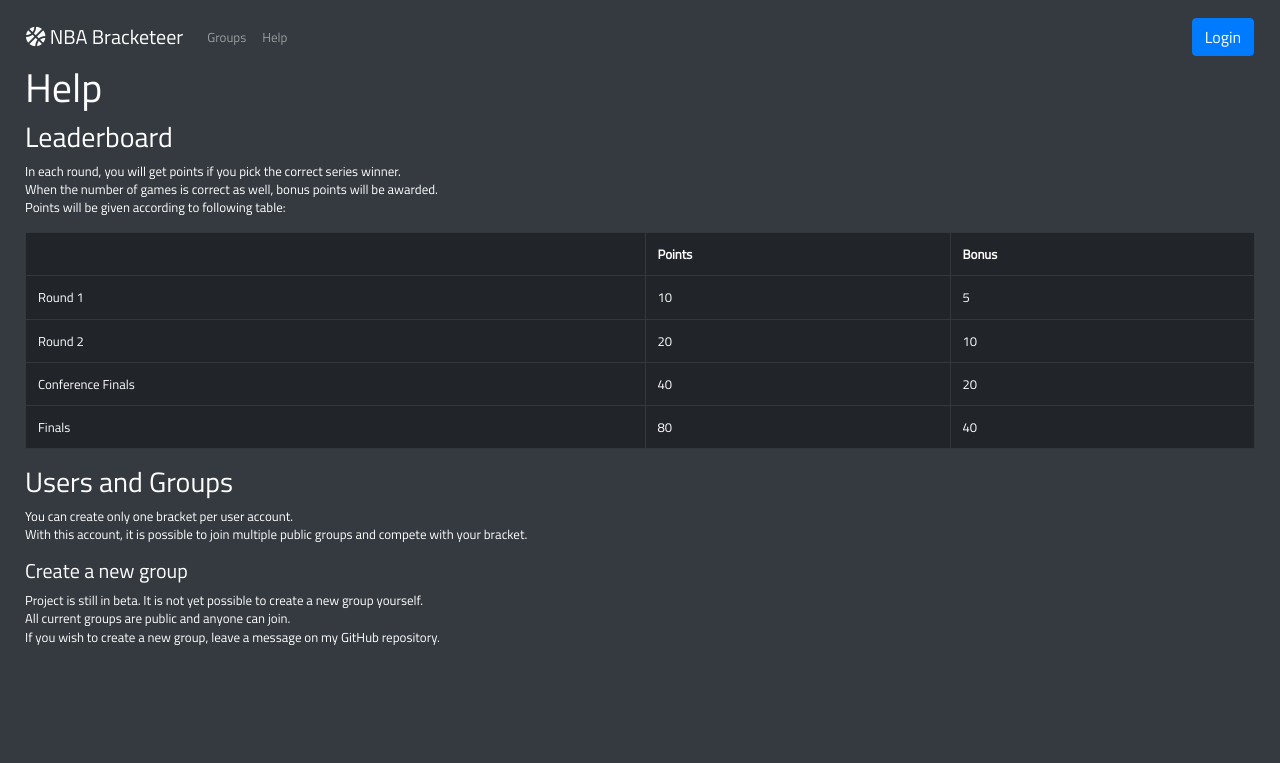
After one commit to stijnh92/bracketeer, a Django app: page /help in a window 1280 px wide. The commit adds this page. Shown: the top 763 px of the page. Run offline with Django 3.2, Linux system fonts and the light colour scheme; some libraries are stand-ins or nearby versions.

Commit message:
Add help page

```diff
--- a/bracket/static/css/main.css
+++ b/bracket/static/css/main.css
@@ -47,7 +47,10 @@
     padding:0;
 }
 
-.round .spacer{ flex-grow:1; }
+.round .spacer{
+    flex-grow:1;
+    padding: 10px 0 10px 0;
+}
 .round .spacer:first-child,
 .round .spacer:last-child{ flex-grow:.5; }
 
--- a/bracket/templates/base.html
+++ b/bracket/templates/base.html
@@ -38,6 +38,10 @@
             <li class="nav-item">
                 <a class="nav-link" href="/groups">Groups</a>
             </li>
+
+            <li class="nav-item">
+                <a class="nav-link" href="/help">Help</a>
+            </li>
         </ul>
 
         <!--
--- /dev/null
+++ b/bracket/templates/help.html
@@ -0,0 +1,58 @@
+{% extends 'base.html' %}
+
+{% block content %}
+    <div class="container">
+        <h1>Help</h1>
+
+        <h3>Leaderboard</h3>
+        <p>
+            In each round, you will get points if you pick the correct series winner. <br/>
+            When the number of games is correct as well, bonus points will be awarded. <br/>
+            Points will be given according to following table:
+        </p>
+        <table class="table table-dark" border="1px solid black">
+            <th>
+            </th>
+            <th>
+                Points
+            </th>
+            <th>
+                Bonus
+            </th>
+            <tr>
+                <td>Round 1</td>
+                <td>10</td>
+                <td>5</td>
+            </tr>
+            <tr>
+                <td>Round 2</td>
+                <td>20</td>
+                <td>10</td>
+            </tr>
+            <tr>
+                <td>Conference Finals</td>
+                <td>40</td>
+                <td>20</td>
+            </tr>
+            <tr>
+                <td>Finals</td>
+                <td>80</td>
+                <td>40</td>
+            </tr>
+        </table>
+
+        <h3>Users and Groups</h3>
+        <p>
+            You can create only one bracket per user account. <br />
+            With this account, it is possible to join multiple public groups and compete with your bracket.
+        </p>
+        <h5>Create a new group</h5>
+         <p>
+             Project is still in beta.
+             It is not yet possible to create a new group yourself. <br />
+
+             All current groups are public and anyone can join. <br />
+             If you wish to create a new group, leave a message on my <a href="https://github.com/stijnh92/bracketeer"> GitHub repository</a>.
+         </p>
+    </div>
+{% endblock %}
--- a/bracket/urls.py
+++ b/bracket/urls.py
@@ -14,6 +14,8 @@
     2. Add a URL to urlpatterns:  path('blog/', include('blog.urls'))
 """
 from django.urls import path
+from django.views.generic import TemplateView
+
 from . import views
 
 urlpatterns = [
@@ -23,6 +25,7 @@
     path('bracket/<int:user_id>', views.bracket, name='user-bracket'),
     path('leaderboard', views.leaderboard),
     path('save-bracket', views.save_bracket),
+    path('help', TemplateView.as_view(template_name='help.html')),
     path('register', views.Register.as_view(), name='register'),
     path('join/<int:group_id>', views.join_group, name='join-group'),
 ]
```
Also changed, not shown: bracket/models.py (+27 -0 lines), bracket/templates/bracket.html (+9 -2 lines), bracket/templates/matchup.html (+6 -7 lines), bracket/migrations/0002_bracketitem_finished.py (added).
